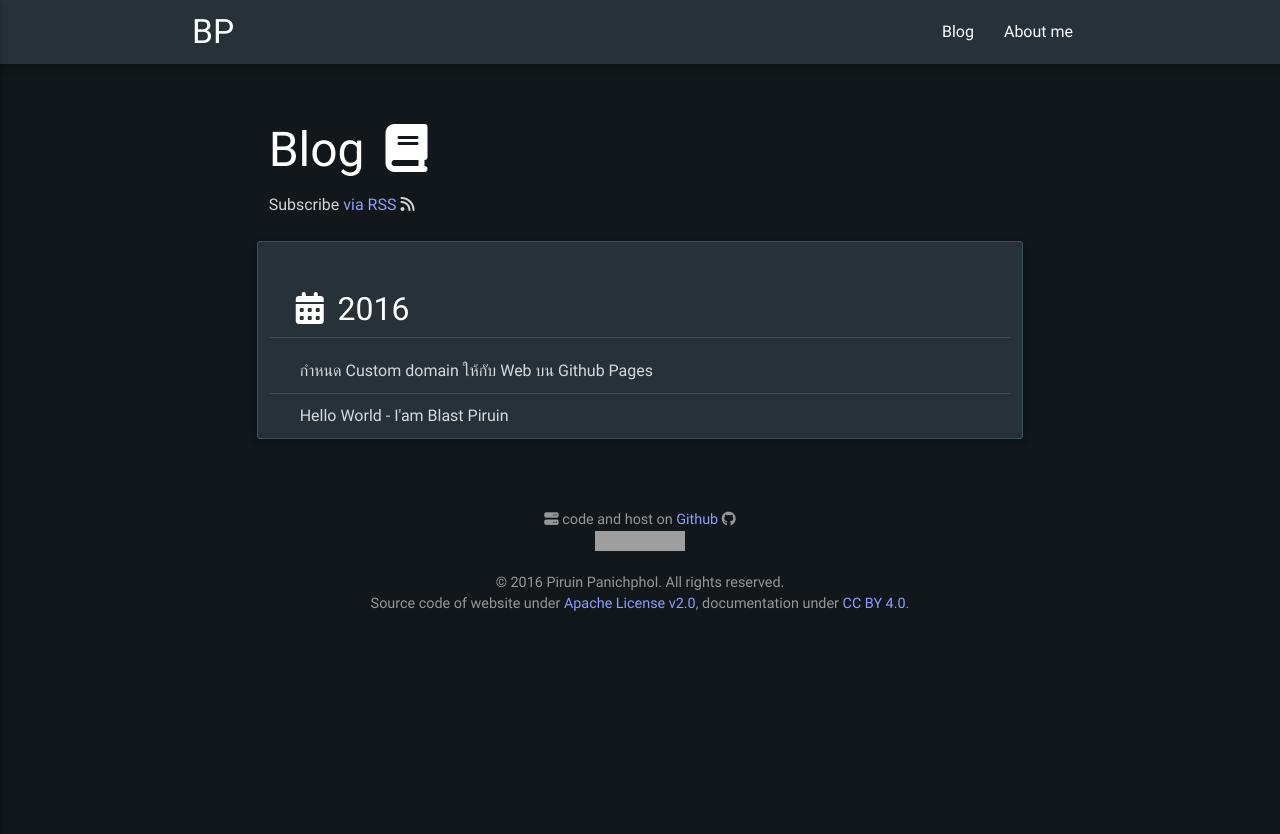
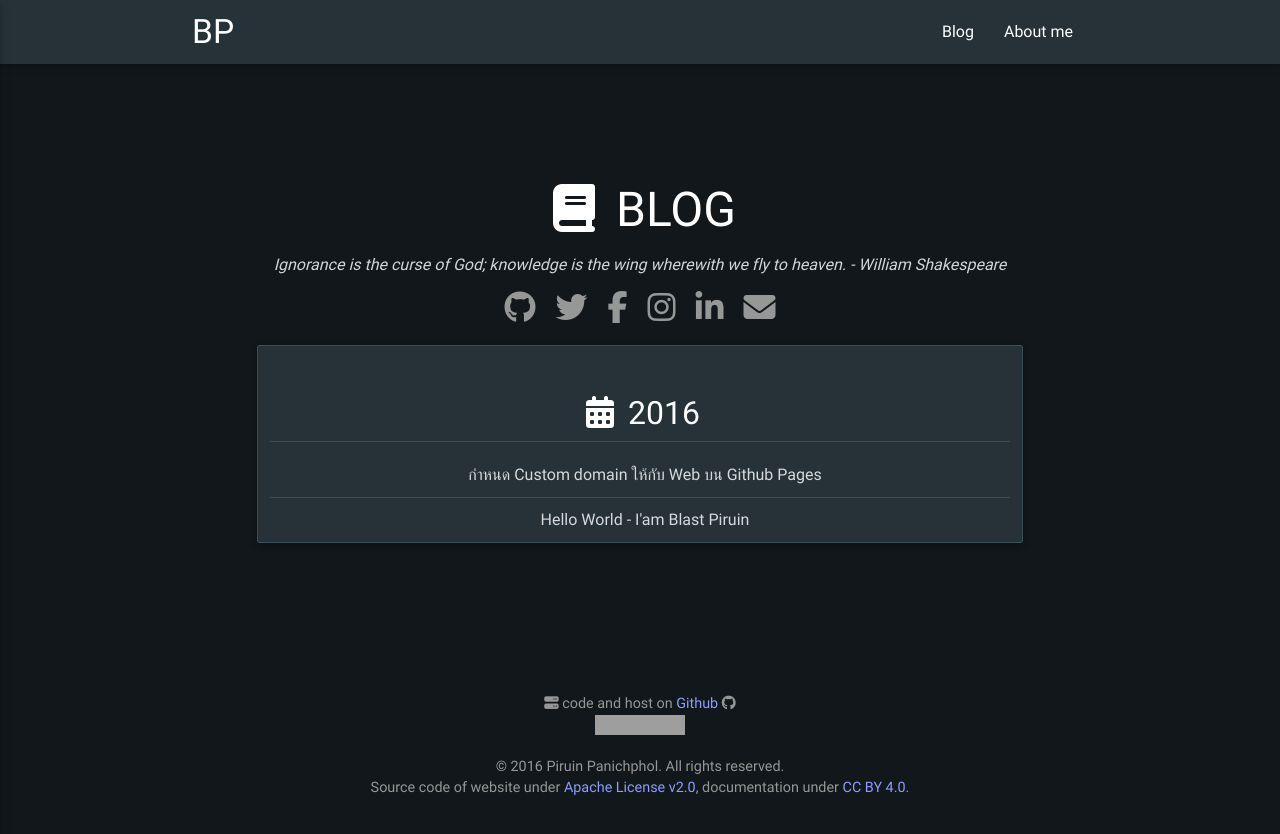
Before and after one commit to piruin/piruin.github.io, a Jekyll site: the page built from blog.html, in a window 1280 px wide. Shown: the top 834 px of the page. Built offline with Jekyll 4.4.1, drawn with Linux system fonts in a browser that asks for light colours; nearby versions of some CDN libraries; grey boxes are pictures that could not be loaded.

Commit message:
blog page use page layout

```diff
--- a/_layouts/page.html
+++ b/_layouts/page.html
@@ -7,5 +7,6 @@ layout: default
     {{ page.title }}
 </h1>
 <em>{{ page.subtitle }}</em>
+{% if page.social-link %} {% include social.html %}{% endif %}
 {{ content }}
 </article>
--- a/blog.html
+++ b/blog.html
@@ -1,12 +1,11 @@
 ---
-permalink: /blog/
+title: BLOG
+subtitle: Ignorance is the curse of God; knowledge is the wing wherewith we fly to heaven. - William Shakespeare
+icon: book
+layout: page
+social-link: true
 ---
-<article class="row">
-  <header class="col m11 offset-m1">
-  <h1>Blog <i class="fa fa-book fa-fw" aria-hidden="true"></i> </h1>
-  <p>Subscribe <a href={{ "/feed.xml" }}>via RSS  </a><i class="fa fa-rss" aria-hidden="true"></i></p>
-  </header>
-
+<div class="row">
 {% for post in site.posts %}
    {% capture this_year %}{{ post.date | date: "%Y" }}{% endcapture %}
    {% capture next_year %}{{ post.previous.date | date: "%Y" }}{% endcapture %}
@@ -25,4 +24,4 @@ permalink: /blog/
      {% endif %}
  {% endif %}
 {% endfor %}
-</article>
+</div>
```
